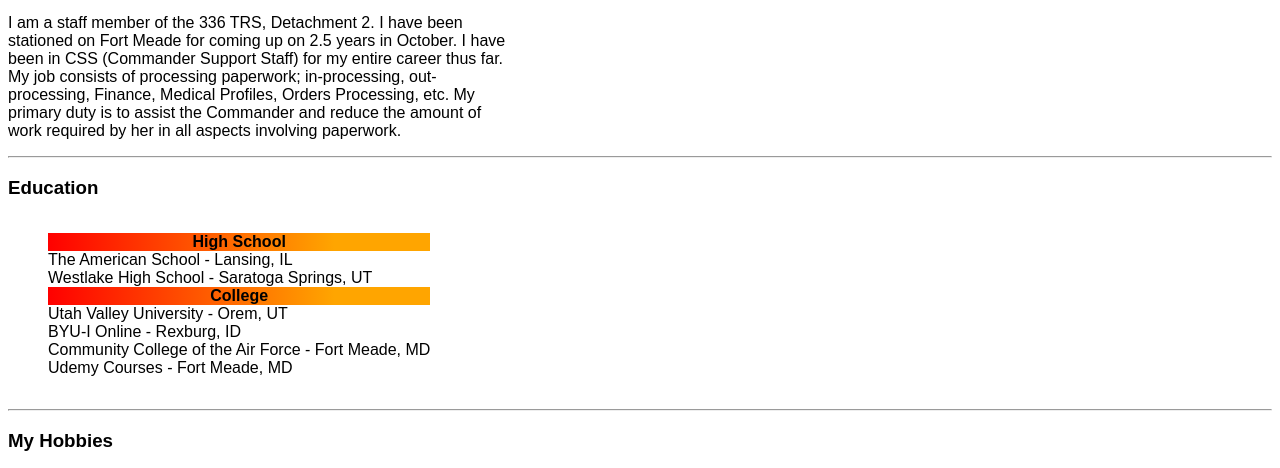
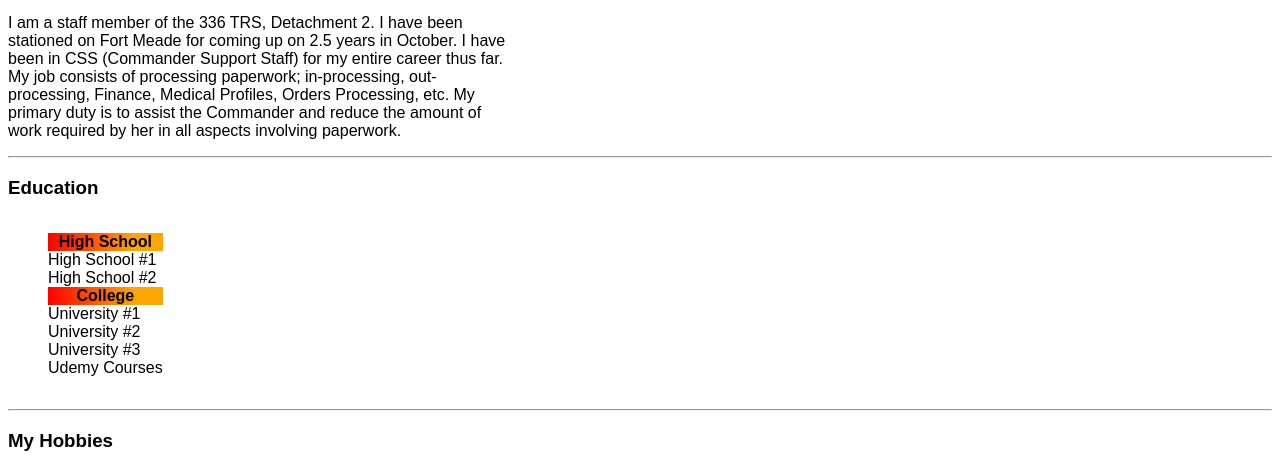
Before and after one commit to jjwood13/cv, a plain HTML site: page index.html in a window 1280 px wide. Shown: the part 262-730 px from the top of the page. Drawn offline with Linux system fonts and the light colour scheme.

Commit message:
Update index.html

```diff
--- a/index.html
+++ b/index.html
@@ -21,13 +21,13 @@
     <p>
       <ul class="education-list">
         <li class="education-list-title"><strong>High School</strong></li>
-        <li class="education-list-item-1">The American School - Lansing, IL</li>
-        <li class="education-list-item-1">Westlake High School - Saratoga Springs, UT</li>
+        <li class="education-list-item-1">High School #1</li>
+        <li class="education-list-item-1">High School #2</li>
         <li class="education-list-title"><strong>College</strong></li>
-        <li class="education-list-item-2">Utah Valley University - Orem, UT</li>
-        <li class="education-list-item-2">BYU-I Online - Rexburg, ID</li>
-        <li class="education-list-item-2">Community College of the Air Force - Fort Meade, MD</li>
-        <li class="education-list-item-2">Udemy Courses - Fort Meade, MD</li>
+        <li class="education-list-item-2">University #1</li>
+        <li class="education-list-item-2">University #2</li>
+        <li class="education-list-item-2">University #3</li>
+        <li class="education-list-item-2">Udemy Courses</li>
       </ul>
     </p>
   <hr>
```
